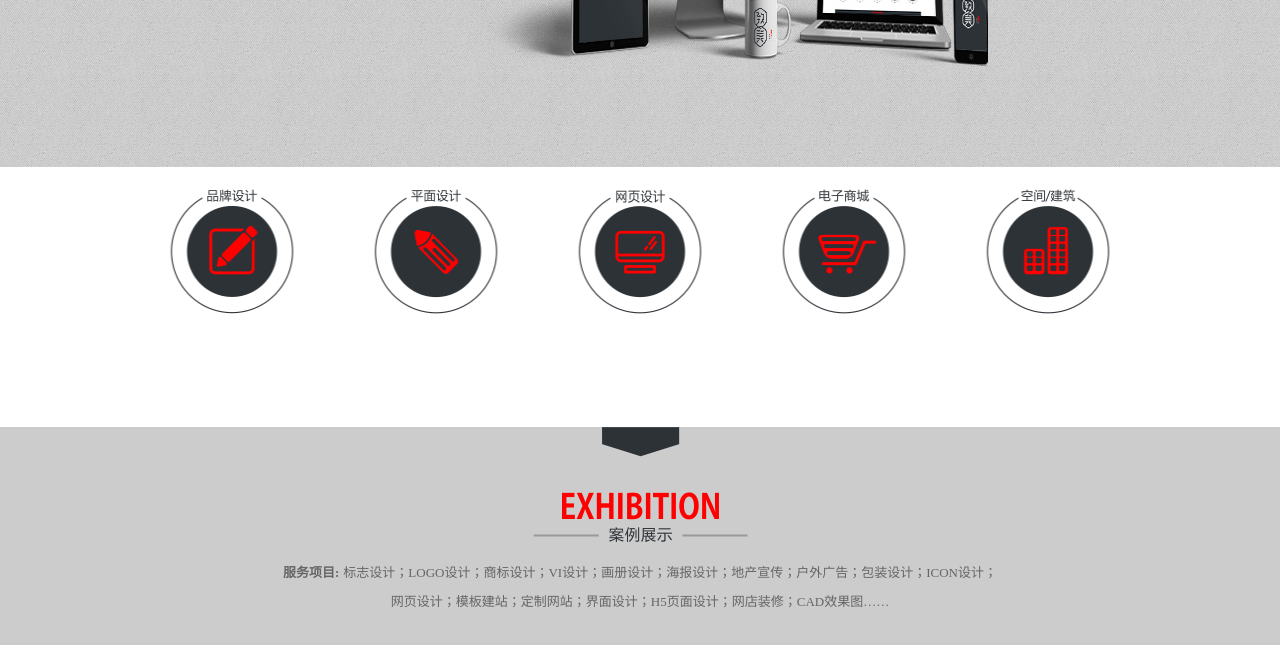
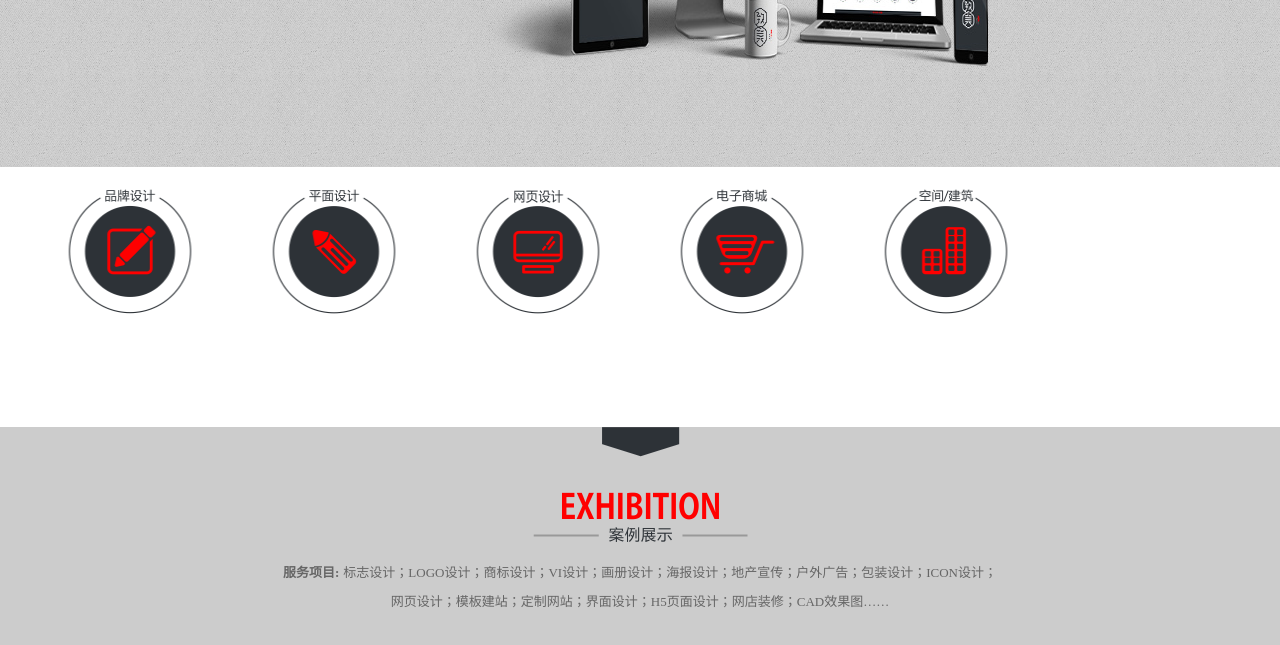
Before and after one commit to Jennifer1-Zhang/enterprise-web, a plain HTML site: page index.html in a window 1280 px wide. Shown: the part 453-1098 px from the top of the page. Drawn offline with Linux system fonts and the light colour scheme.

Commit message:
Update index.css

```diff
--- a/css/index.css
+++ b/css/index.css
@@ -124,7 +124,7 @@
 }
 /*内容区第一部分*/
 .content .content_one{
-	max-width: 1060px;
+	width: 100%;
 	height: 260px;
 	margin:0 auto;
 	text-align: center;
```
